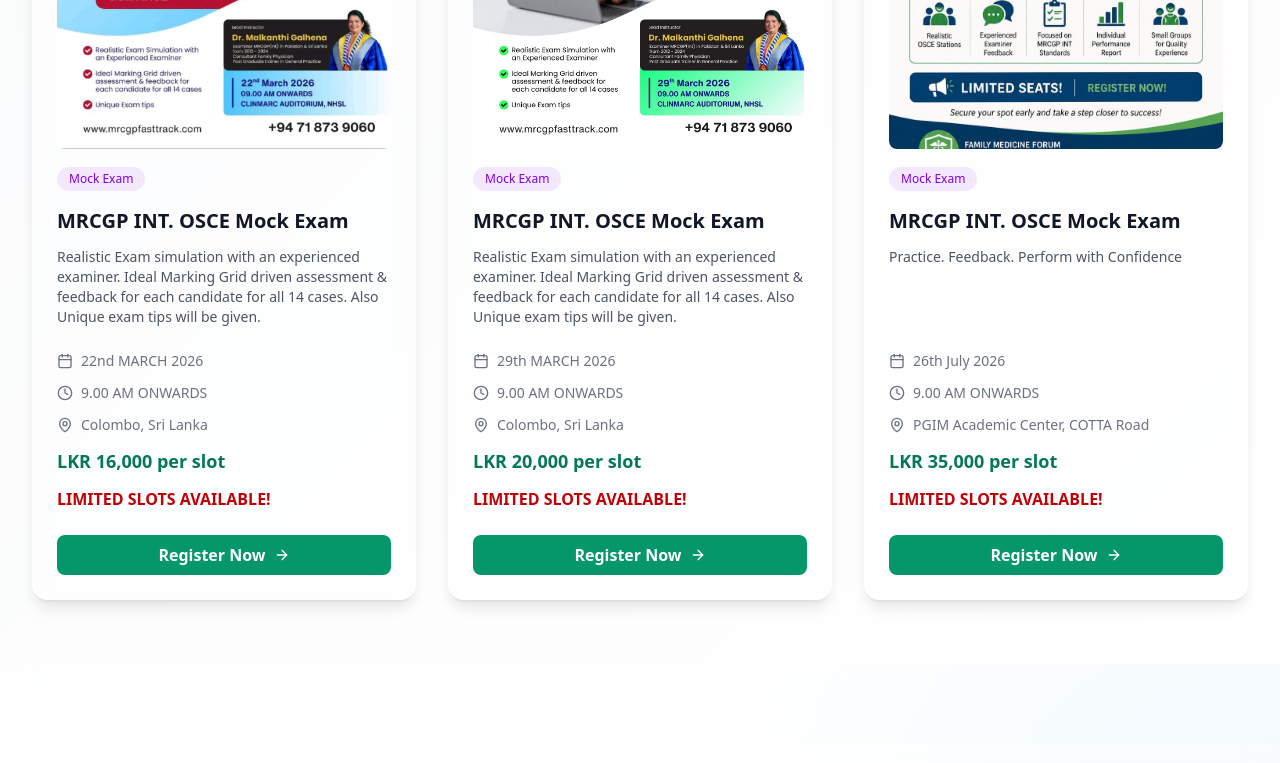
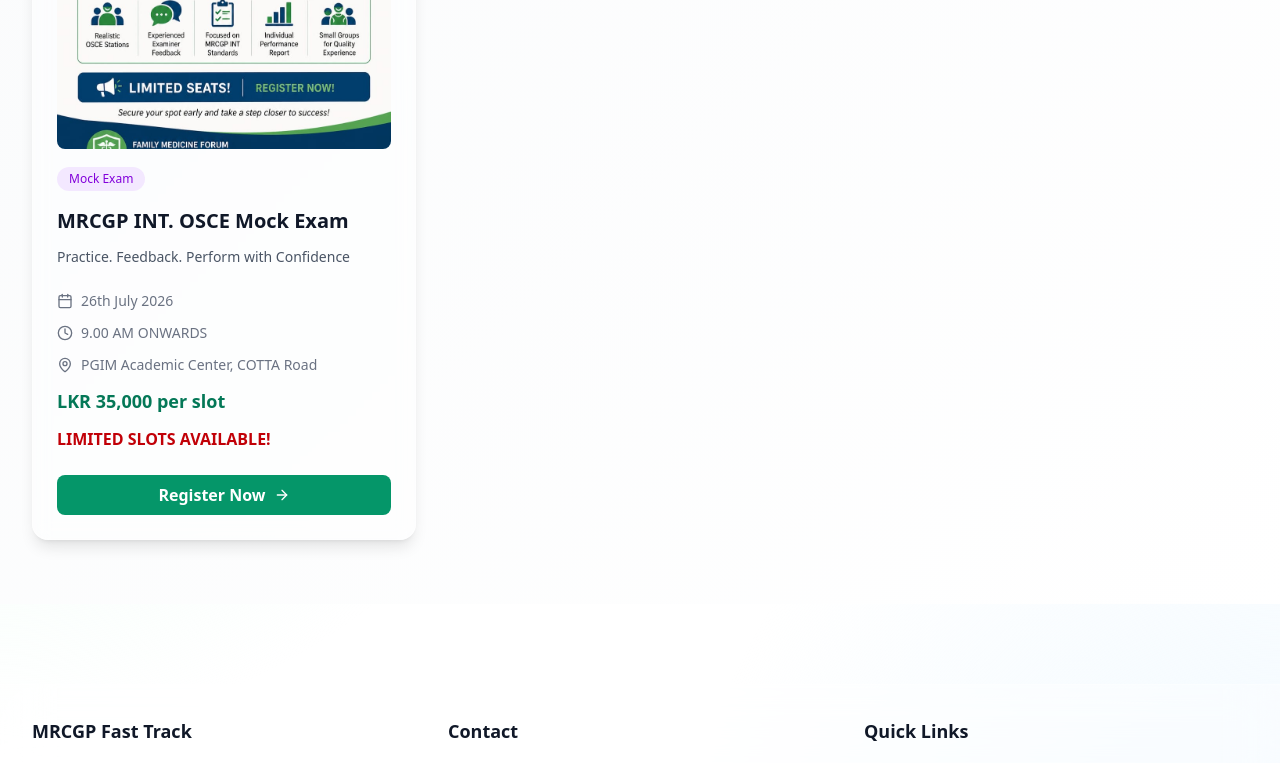
Before and after one commit to Sehara2002/MedInstitute, a Next.js app: page /exams in a window 1280 px wide. Shown: the part 669-1432 px from the top of the page. Built offline with nearby package versions, Linux system fonts and the light colour scheme.

Commit message:
Removing Old Exams

```diff
--- a/src/data/exams.ts
+++ b/src/data/exams.ts
@@ -18,32 +18,32 @@
 }
 
 export const exams: Exam[] = [
-    {
-        id: "osce-mock-circuit",
-        title: "MRCGP INT. OSCE Mock Exam",
-        description: "Realistic Exam simulation with an experienced examiner. Ideal Marking Grid driven assessment & feedback for each candidate for all 14 cases. Also Unique exam tips will be given.",
-        date: "22nd MARCH 2026",
-        time: "9.00 AM ONWARDS",
-        loc:"Colombo, Sri Lanka",
-        fee: "LKR 16,000 per slot",
-        type: "Mock Exam",
-        offer: "LIMITED SLOTS AVAILABLE!",
-        image: ExPost1
-    },
+    // {
+    //     id: "osce-mock-circuit",
+    //     title: "MRCGP INT. OSCE Mock Exam",
+    //     description: "Realistic Exam simulation with an experienced examiner. Ideal Marking Grid driven assessment & feedback for each candidate for all 14 cases. Also Unique exam tips will be given.",
+    //     date: "22nd MARCH 2026",
+    //     time: "9.00 AM ONWARDS",
+    //     loc:"Colombo, Sri Lanka",
+    //     fee: "LKR 16,000 per slot",
+    //     type: "Mock Exam",
+    //     offer: "LIMITED SLOTS AVAILABLE!",
+    //     image: ExPost1
+    // },
 
-    {
-        id: "osce-mock-circuit-2",
-        title: "MRCGP INT. OSCE Mock Exam",
-        description: "Realistic Exam simulation with an experienced examiner. Ideal Marking Grid driven assessment & feedback for each candidate for all 14 cases. Also Unique exam tips will be given.",
-        date: "29th MARCH 2026",
-        time: "9.00 AM ONWARDS",
-        loc:"Colombo, Sri Lanka",
-        fee: "LKR 20,000 per slot",
-        type: "Mock Exam",
-        offer: "LIMITED SLOTS AVAILABLE!",
-        image: ExPost2
-    }
-    ,
+    // {
+    //     id: "osce-mock-circuit-2",
+    //     title: "MRCGP INT. OSCE Mock Exam",
+    //     description: "Realistic Exam simulation with an experienced examiner. Ideal Marking Grid driven assessment & feedback for each candidate for all 14 cases. Also Unique exam tips will be given.",
+    //     date: "29th MARCH 2026",
+    //     time: "9.00 AM ONWARDS",
+    //     loc:"Colombo, Sri Lanka",
+    //     fee: "LKR 20,000 per slot",
+    //     type: "Mock Exam",
+    //     offer: "LIMITED SLOTS AVAILABLE!",
+    //     image: ExPost2
+    // }
+    // ,
     {
         id: "osce-mock-circuit-3",
         title: "MRCGP INT. OSCE Mock Exam",
```
